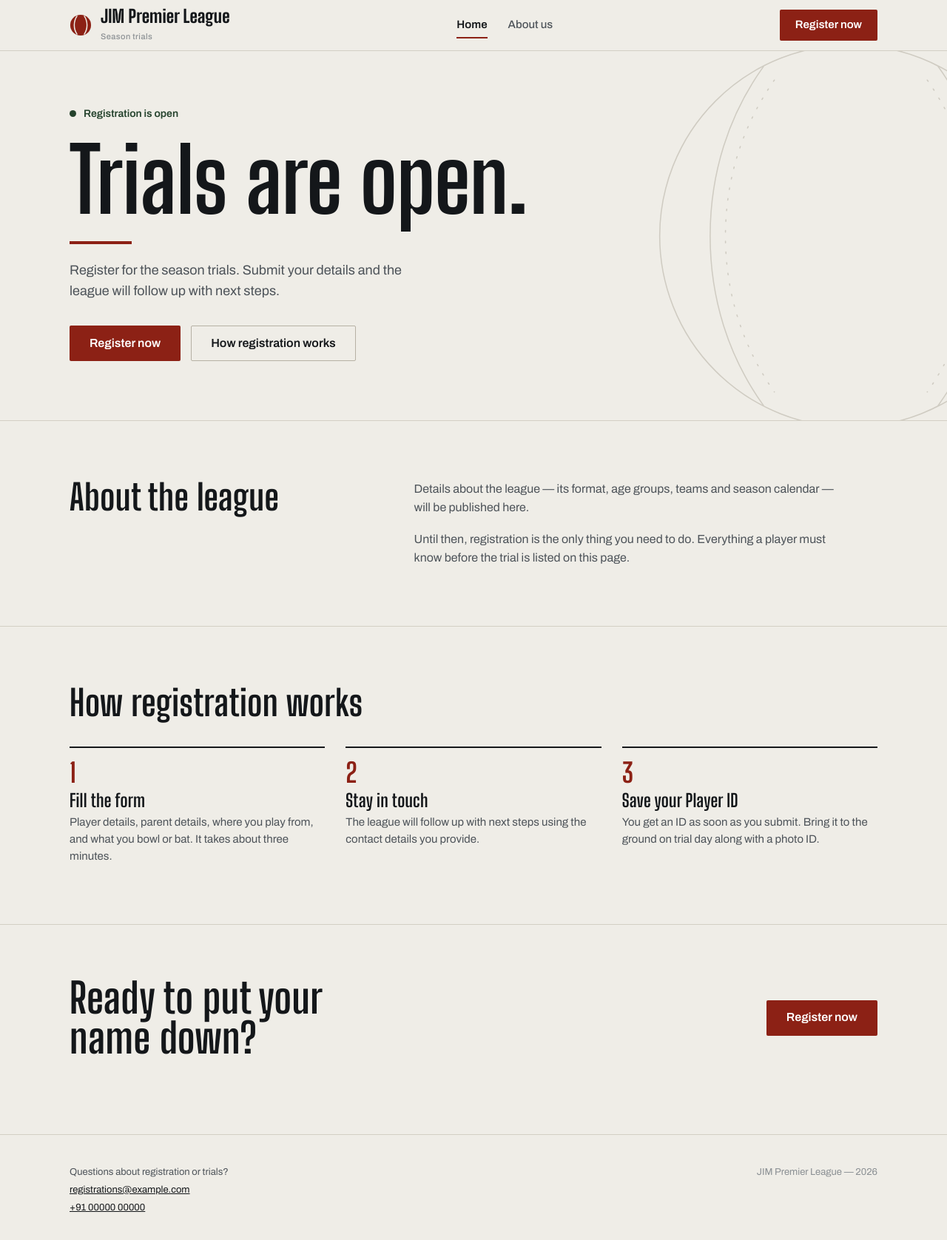
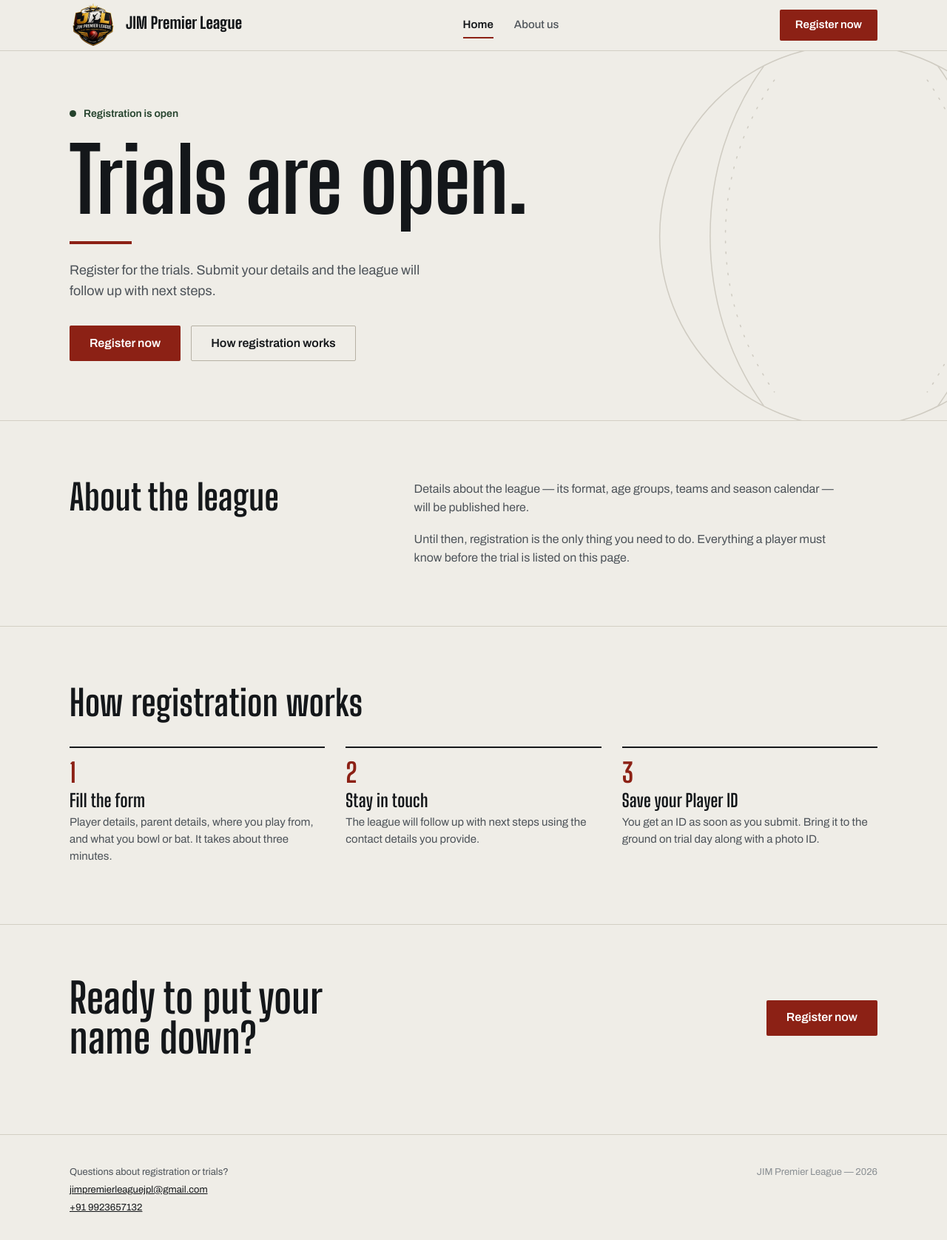
Before and after one commit to Champx15/league, a React (Vite) app: page / in a window 1280 px wide. Shown: the top 1676 px of the page at 74% size. Built offline with nearby package versions, Linux system fonts and the light colour scheme; no server answers.

Commit message:
feat: logo

```diff
--- a/index.html
+++ b/index.html
@@ -8,6 +8,7 @@
       name="description"
       content="Register a player for the season. Submit player details and receive a Player ID."
     />
+    <link rel="icon" type="image/png" href="/jpl-logo.png" />
     <title>City Cricket League — Player registration</title>
     <link rel="preconnect" href="https://fonts.googleapis.com" />
     <link rel="preconnect" href="https://fonts.gstatic.com" crossorigin />
--- a/src/components/Navbar.jsx
+++ b/src/components/Navbar.jsx
@@ -1,7 +1,6 @@
 import { useEffect, useRef, useState } from 'react'
 import { Link, NavLink, useLocation } from 'react-router-dom'
 import { league } from '../config/league'
-import { BallMark } from './Seam'
 
 export default function Navbar() {
   const [open, setOpen] = useState(false)
@@ -29,10 +28,9 @@ export default function Navbar() {
     <header className="nav">
       <div className="shell nav__inner">
         <Link className="brand" to="/">
-          <BallMark className="brand__mark" />
+          <img className="brand__mark" src="/jpl-logo.png" alt="JIM Premier League logo" />
           <span>
             <span className="brand__name">{league.name}</span>
-            <span className="brand__season">{league.season}</span>
           </span>
         </Link>
 
--- a/src/config/league.js
+++ b/src/config/league.js
@@ -13,7 +13,7 @@ export const league = {
   hero: {
     headline: 'Trials are open.',
     subhead:
-      'Register for the season trials. Submit your details and the league will follow up with next steps.',
+      'Register for the trials. Submit your details and the league will follow up with next steps.',
   },
 
   // Replace with the league's own description when it is ready.
@@ -23,7 +23,7 @@ export const league = {
   ],
 
   contact: {
-    email: 'registrations@example.com',
-    phone: '+91 00000 00000',
+    email: 'jimpremierleaguejpl@gmail.com',
+    phone: '+91 9923657132',
   },
 }
--- a/src/styles/global.css
+++ b/src/styles/global.css
@@ -183,27 +183,20 @@ a {
 
 .brand__mark {
   flex: none;
-  width: 30px;
-  height: 30px;
+  width: 4rem;
+  height: 4rem;
+  object-fit: contain;
 }
 
 .brand__name {
   font-family: var(--display);
   font-weight: 800;
-  font-size: 1.5rem;
+  font-size: 1.35rem;
   line-height: 1;
   letter-spacing: 0.005em;
 }
 
-.brand__season {
-  display: block;
-  font-family: var(--sans);
-  font-size: 0.6875rem;
-  font-weight: 500;
-  letter-spacing: 0.04em;
-  color: var(--ink-faint);
-  margin-top: 3px;
-}
+
 
 .nav__links {
   display: flex;
```
Also changed, not shown: public/jpl-logo.png (added).
